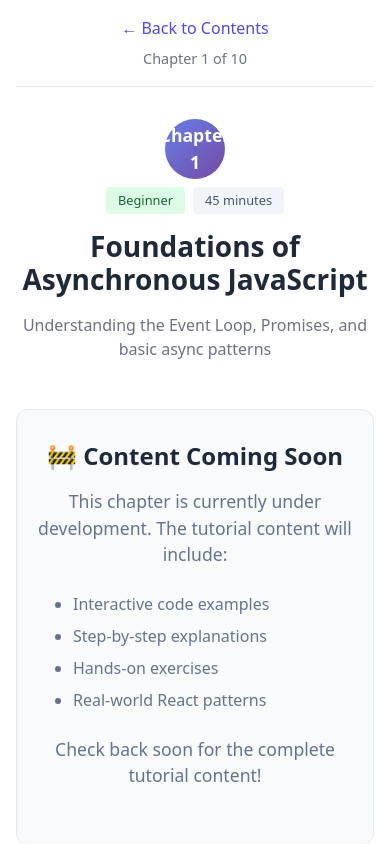
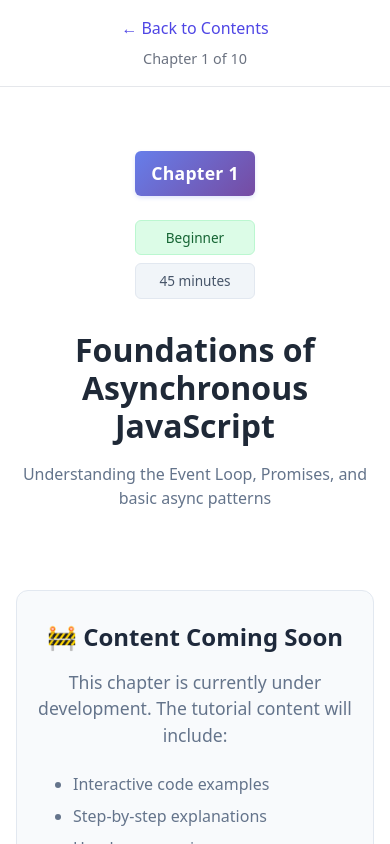
Before and after one commit to tugudush/promise, a React (Vite) app: page /chapter/1 in a window 390 px wide. Shown: the top 844 px of the page. Built offline with nearby package versions, Linux system fonts and the light colour scheme.

Commit message:
refactor: improve ChapterPage CSS for layout consistency and responsiveness

```diff
--- a/src/pages/ChapterPage.css
+++ b/src/pages/ChapterPage.css
@@ -1,7 +1,7 @@
 .chapter-page {
-  max-width: 1000px;
-  margin: 0 auto;
-  padding: 2rem;
+  width: 100%;
+  margin: 0;
+  padding: 0;
   min-height: 100vh;
 }
 
@@ -11,7 +11,7 @@
   justify-content: space-between;
   align-items: center;
   margin-bottom: 2rem;
-  padding-bottom: 1rem;
+  padding: 1rem 2rem;
   border-bottom: 1px solid #e5e7eb;
 }
 
@@ -35,79 +35,102 @@
 .chapter-header {
   margin-bottom: 3rem;
   text-align: center;
+  padding: 2rem;
+  max-width: 1200px;
+  margin-left: auto;
+  margin-right: auto;
 }
 
 .chapter-meta {
   display: flex;
-  justify-content: center;
+  flex-direction: column;
   align-items: center;
-  gap: 1rem;
-  margin-bottom: 1rem;
-  flex-wrap: wrap;
+  gap: 1.5rem;
+  margin-bottom: 2rem;
+  width: 100%;
 }
 
 .chapter-number {
+  display: inline-block !important;
   background: linear-gradient(135deg, #667eea 0%, #764ba2 100%);
   color: white;
-  padding: 0.5rem 1rem;
-  border-radius: 6px;
+  padding: 0.6rem 1rem !important;
+  border-radius: 6px !important;
   font-weight: 600;
-  font-size: 0.9rem;
+  font-size: 0.85rem;
+  letter-spacing: 0.25px;
+  box-shadow: 0 2px 4px rgba(102, 126, 234, 0.2);
+  width: auto !important;
+  height: auto !important;
+  min-width: auto !important;
 }
 
 .chapter-badges {
   display: flex;
-  gap: 0.5rem;
+  gap: 0.75rem;
+  align-items: center;
+  justify-content: center;
 }
 
 .difficulty-badge {
-  padding: 0.25rem 0.75rem;
-  border-radius: 4px;
-  font-size: 0.8rem;
+  padding: 0.4rem 0.9rem;
+  border-radius: 6px;
+  font-size: 0.85rem;
   font-weight: 500;
+  border: 1px solid transparent;
 }
 
 .difficulty-badge.beginner {
   background: #dcfce7;
   color: #166534;
+  border-color: #bbf7d0;
 }
 
 .difficulty-badge.intermediate {
   background: #fef3c7;
   color: #92400e;
+  border-color: #fde68a;
 }
 
 .difficulty-badge.advanced {
   background: #fee2e2;
   color: #991b1b;
+  border-color: #fecaca;
 }
 
 .duration-badge {
   background: #f1f5f9;
   color: #475569;
-  padding: 0.25rem 0.75rem;
-  border-radius: 4px;
-  font-size: 0.8rem;
+  padding: 0.4rem 0.9rem;
+  border-radius: 6px;
+  font-size: 0.85rem;
   font-weight: 500;
+  border: 1px solid #e2e8f0;
 }
 
 .chapter-header h1 {
   font-size: 2.5rem;
   color: #1f2937;
-  margin-bottom: 1rem;
+  margin: 1.5rem 0 1rem 0;
   line-height: 1.2;
+  font-weight: 700;
 }
 
 .chapter-description {
-  font-size: 1.2rem;
-  color: #6b7280;
+  font-size: 1.1rem;
+  color: #64748b;
   max-width: 600px;
   margin: 0 auto;
+  line-height: 1.5;
 }
 
 /* Chapter Content */
 .chapter-content {
   margin-bottom: 3rem;
+  padding: 0 2rem;
+  max-width: 1200px;
+  margin-left: auto;
+  margin-right: auto;
 }
 
 .coming-soon {
@@ -146,7 +169,9 @@
   justify-content: space-between;
   gap: 1rem;
   border-top: 1px solid #e5e7eb;
-  padding-top: 2rem;
+  padding: 2rem;
+  max-width: 1200px;
+  margin: 0 auto;
 }
 
 .nav-button {
@@ -217,8 +242,12 @@
 
 /* Responsive Design */
 @media (max-width: 768px) {
-  .chapter-page {
-    padding: 1rem;
+  .chapter-nav,
+  .chapter-header,
+  .chapter-content,
+  .chapter-navigation {
+    padding-left: 1rem;
+    padding-right: 1rem;
   }
 
   .chapter-nav {
@@ -228,10 +257,14 @@
   }
 
   .chapter-header h1 {
-    font-size: 2rem;
+    font-size: 2.5rem;
   }
 
-  .chapter-meta {
+  .chapter-description {
+    font-size: 1.1rem;
+  }
+
+  .chapter-badges {
     flex-direction: column;
     gap: 0.5rem;
   }
@@ -251,10 +284,21 @@
 
 @media (max-width: 480px) {
   .chapter-header h1 {
-    font-size: 1.75rem;
+    font-size: 2rem;
   }
 
   .chapter-description {
     font-size: 1rem;
   }
+
+  .chapter-badges {
+    flex-direction: column;
+    align-items: center;
+  }
+
+  .difficulty-badge,
+  .duration-badge {
+    min-width: 120px;
+    text-align: center;
+  }
 }
```
